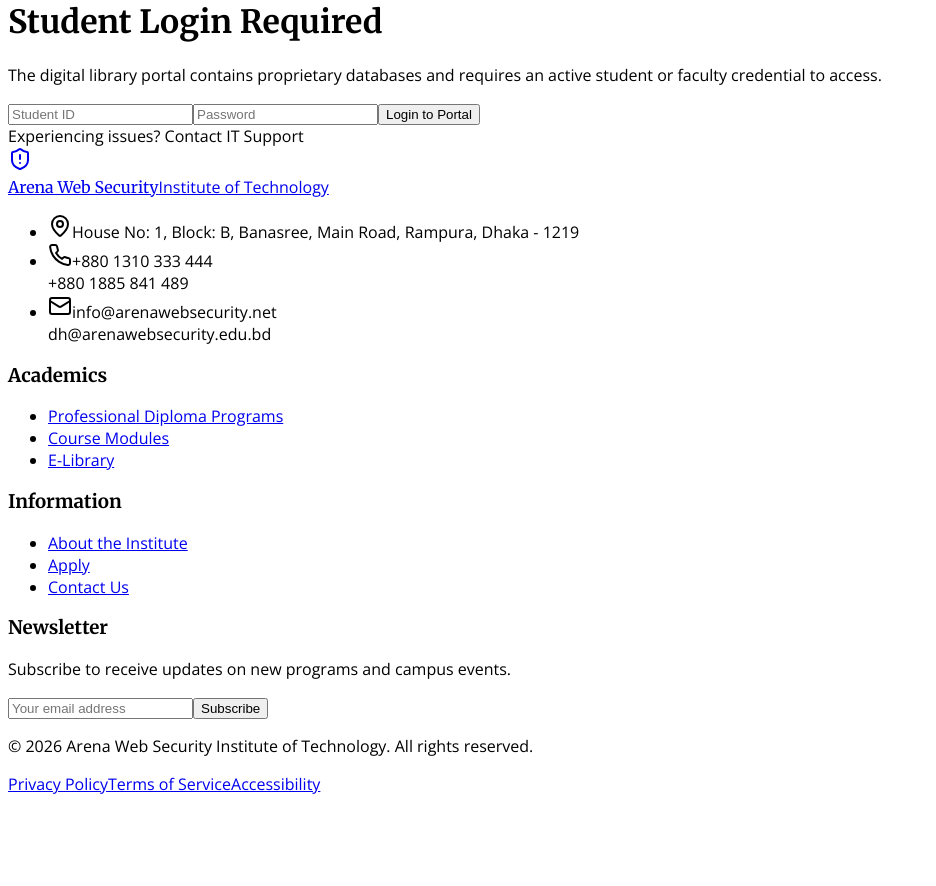
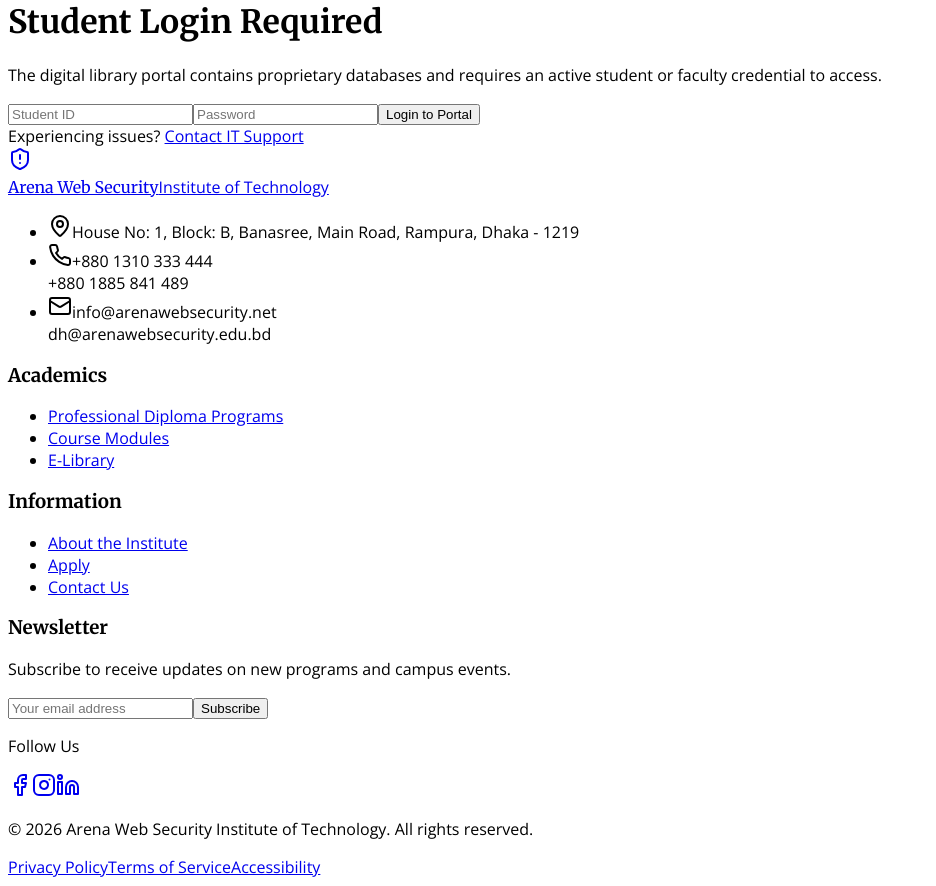
Before and after one commit to sahmsec/awsiot-final, a React (Vite) app in the folder client/: page /library in a window 1280 px wide. Shown: the part 1280-2166 px from the top of the page, without its empty margins (0-936 px from the left). Before the commit the page ends 2083 px from the top, so only its background shows below. Built offline with nearby package versions, Linux system fonts and the light colour scheme; a web font is replaced by a local one.

Commit message:
footer update

```diff
--- a/client/src/components/layout/Footer.tsx
+++ b/client/src/components/layout/Footer.tsx
@@ -1,13 +1,35 @@
+import { useState } from "react";
 import { Link } from "wouter";
-import { ShieldAlert, Facebook, Twitter, Instagram, Linkedin, MapPin, Phone, Mail } from "lucide-react";
+import {
+  ShieldAlert,
+  Facebook,
+  Instagram,
+  Linkedin,
+  MapPin,
+  Phone,
+  Mail,
+} from "lucide-react";
 
 export function Footer() {
+  const [email, setEmail] = useState("");
+  const [subscribed, setSubscribed] = useState(false);
+
+  const handleSubscribe = (e) => {
+    e.preventDefault();
+    if (!email) return;
+
+    setSubscribed(true);
+    setEmail("");
+
+    setTimeout(() => setSubscribed(false), 4000);
+  };
+
   return (
     <footer className="bg-[#0b0b0f] text-gray-300 pt-16 pb-8 border-t-[6px] border-[#bb1133]">
       <div className="max-w-7xl mx-auto px-4 sm:px-6 lg:px-8">
         <div className="grid grid-cols-1 md:grid-cols-2 lg:grid-cols-4 gap-12 mb-12">
 
-          {/* Brand Col */}
+          {/* Brand Column */}
           <div className="space-y-6">
             <Link href="/" className="flex items-center space-x-3">
               <div className="w-10 h-10 bg-[#bb1133] rounded flex items-center justify-center">
@@ -22,10 +44,6 @@
                 </span>
               </div>
             </Link>
-
-            {/* <p className="text-sm text-gray-400 leading-relaxed">
-              Empowering the next generation of cybersecurity leaders through practical, industry-aligned education and rigorous professional training programs.
-            </p> */}
 
             <ul className="space-y-4 text-sm mt-4">
               <li className="flex items-start space-x-3">
@@ -51,70 +69,145 @@
             </ul>
           </div>
 
-          {/* Academics Col */}
+          {/* Academics Column */}
           <div>
             <h3 className="text-white font-serif font-bold text-lg mb-6 relative inline-block">
               Academics
               <span className="absolute -bottom-2 left-0 w-1/2 h-0.5 bg-[#bb1133]"></span>
             </h3>
             <ul className="space-y-3 text-sm">
-              <li><Link href="/courses/diploma" className="text-gray-400 hover:text-[#bb1133] transition-colors">Professional Diploma Programs</Link></li>
-              {/* <li><Link href="/courses/short-course" className="text-gray-400 hover:text-[#bb1133] transition-colors">Short Courses</Link></li> */}
-              {/* <li><Link href="#" className="text-gray-400 hover:text-[#bb1133] transition-colors">Professional Certifications</Link></li> */}
-              <li><Link href="#" className="text-gray-400 hover:text-[#bb1133] transition-colors">Course Modules</Link></li>
-              <li><Link href="/library" className="text-gray-400 hover:text-[#bb1133] transition-colors">E-Library</Link></li>
+              <li>
+                <Link href="/courses/diploma" className="text-gray-400 hover:text-[#bb1133] transition-colors">
+                  Professional Diploma Programs
+                </Link>
+              </li>
+              <li>
+                <Link href="#" className="text-gray-400 hover:text-[#bb1133] transition-colors">
+                  Course Modules
+                </Link>
+              </li>
+              <li>
+                <Link href="/library" className="text-gray-400 hover:text-[#bb1133] transition-colors">
+                  E-Library
+                </Link>
+              </li>
             </ul>
           </div>
 
-          {/* Information Col */}
+          {/* Information Column */}
           <div>
             <h3 className="text-white font-serif font-bold text-lg mb-6 relative inline-block">
               Information
               <span className="absolute -bottom-2 left-0 w-1/2 h-0.5 bg-[#bb1133]"></span>
             </h3>
             <ul className="space-y-3 text-sm">
-              <li><Link href="/about-us" className="text-gray-400 hover:text-[#bb1133] transition-colors">About the Institute</Link></li>
-              <li><Link href="/apply" className="text-gray-400 hover:text-[#bb1133] transition-colors">Apply</Link></li>
-              {/* <li><Link href="#" className="text-gray-400 hover:text-[#bb1133] transition-colors">Tuition & Financial Aid</Link></li> */}
-              {/* <li><Link href="#" className="text-gray-400 hover:text-[#bb1133] transition-colors">Campus News</Link></li> */}
-              <li><Link href="/contact" className="text-gray-400 hover:text-[#bb1133] transition-colors">Contact Us</Link></li>
+              <li>
+                <Link href="/about-us" className="text-gray-400 hover:text-[#bb1133] transition-colors">
+                  About the Institute
+                </Link>
+              </li>
+              <li>
+                <Link href="/apply" className="text-gray-400 hover:text-[#bb1133] transition-colors">
+                  Apply
+                </Link>
+              </li>
+              <li>
+                <Link href="/contact" className="text-gray-400 hover:text-[#bb1133] transition-colors">
+                  Contact Us
+                </Link>
+              </li>
             </ul>
           </div>
 
-          {/* Newsletter Col */}
+          {/* Newsletter Column */}
           <div>
             <h3 className="text-white font-serif font-bold text-lg mb-6 relative inline-block">
               Newsletter
               <span className="absolute -bottom-2 left-0 w-1/2 h-0.5 bg-[#bb1133]"></span>
             </h3>
+
             <p className="text-sm text-gray-400 mb-4">
               Subscribe to receive updates on new programs and campus events.
             </p>
-            <form className="flex flex-col space-y-3">
+
+            <form onSubmit={handleSubscribe} className="flex flex-col space-y-3">
               <input
                 type="email"
+                required
+                value={email}
+                onChange={(e) => setEmail(e.target.value)}
                 placeholder="Your email address"
                 className="bg-gray-800 border border-gray-700 rounded px-4 py-2.5 text-sm text-white focus:outline-none focus:border-[#bb1133] w-full"
               />
+
               <button
-                type="button"
+                type="submit"
                 className="bg-[#bb1133] hover:bg-[#9e0e2b] text-white font-bold rounded px-4 py-2.5 transition-colors w-full"
               >
                 Subscribe
               </button>
+
+              {subscribed && (
+                <p className="text-green-500 text-sm mt-2">
+                  Thanks for subscribing to our newsletter!
+                </p>
+              )}
             </form>
+
+            {/* Socials */}
+            <div className="pt-6">
+              <p className="text-sm text-gray-400 mb-3">Follow Us</p>
+              <div className="flex space-x-4">
+                <a
+                  href="https://www.facebook.com/ArenaBangladesh"
+                  target="_blank"
+                  rel="noopener noreferrer"
+                  className="w-9 h-9 flex items-center justify-center rounded bg-gray-800 hover:bg-[#bb1133] transition-colors"
+                >
+                  <Facebook className="w-4 h-4 text-white" />
+                </a>
+
+                <a
+                  href="https://www.instagram.com/popular/arena-web-security/"
+                  target="_blank"
+                  rel="noopener noreferrer"
+                  className="w-9 h-9 flex items-center justify-center rounded bg-gray-800 hover:bg-[#bb1133] transition-colors"
+                >
+                  <Instagram className="w-4 h-4 text-white" />
+                </a>
+
+                <a
+                  href="https://www.linkedin.com/company/arena-web-security/"
+                  target="_blank"
+                  rel="noopener noreferrer"
+                  className="w-9 h-9 flex items-center justify-center rounded bg-gray-800 hover:bg-[#bb1133] transition-colors"
+                >
+                  <Linkedin className="w-4 h-4 text-white" />
+                </a>
+              </div>
+            </div>
+
           </div>
         </div>
 
         {/* Bottom */}
         <div className="pt-8 border-t border-white/10 flex flex-col md:flex-row items-center justify-between text-xs text-gray-500">
-          <p>&copy; 2026 Arena Web Security Institute of Technology. All rights reserved.</p>
+          <p>
+            &copy; 2026 Arena Web Security Institute of Technology. All rights reserved.
+          </p>
           <div className="flex space-x-6 mt-4 md:mt-0">
-            <Link href="#" className="hover:text-[#bb1133] transition-colors">Privacy Policy</Link>
-            <Link href="#" className="hover:text-[#bb1133] transition-colors">Terms of Service</Link>
-            <Link href="#" className="hover:text-[#bb1133] transition-colors">Accessibility</Link>
+            <Link href="#" className="hover:text-[#bb1133] transition-colors">
+              Privacy Policy
+            </Link>
+            <Link href="#" className="hover:text-[#bb1133] transition-colors">
+              Terms of Service
+            </Link>
+            <Link href="#" className="hover:text-[#bb1133] transition-colors">
+              Accessibility
+            </Link>
           </div>
         </div>
+
       </div>
     </footer>
   );
--- a/client/src/pages/AboutUs.tsx
+++ b/client/src/pages/AboutUs.tsx
@@ -77,7 +77,7 @@
                 13+ Years
               </h3>
               <p className="text-gray-500 text-sm leading-relaxed">
-                Of pioneering practical, industry-first education paradigms.
+                Of pioneering practical, industry-first education models.
               </p>
             </div>
           </div>
--- a/client/src/pages/Gallery.tsx
+++ b/client/src/pages/Gallery.tsx
@@ -5,7 +5,7 @@
 const IMAGES = [
   { src: "/assets/aws6.webp", alt: "gallery image" },
   { src: "/assets/homefeature.png", alt: "gallery image" },
-  { src: "/assets/aws8.webp", alt: "gallery image" },
+  { src: "/assets/aws11.webp", alt: "gallery image" },
 
   { src: "/assets/aws7.webp", alt: "gallery image" },
   { src: "/assets/aws10.webp", alt: "gallery image" },
--- a/client/src/pages/Home.tsx
+++ b/client/src/pages/Home.tsx
@@ -25,7 +25,7 @@
           </h1>
 
           <p className="text-lg md:text-xl text-gray-200 max-w-2xl mx-auto mb-12 text-shadow-sm font-light">
-            Join the elite ranks of digital defenders. Arena Web Security Institute of Technology provides world-class education for the modern threat landscape.
+            Government-Recognized Technical Education Institute, Established in 2012. Join the elite ranks of digital defenders with world-class education for the modern threat landscape.
           </p>
 
           <div className="flex flex-col sm:flex-row items-center justify-center gap-4">
--- a/client/src/pages/Library.tsx
+++ b/client/src/pages/Library.tsx
@@ -80,9 +80,12 @@
         {/* IT Support */}
         <div className="mt-8 text-sm text-gray-500">
           Experiencing issues?{" "}
-          <span className="text-primary font-medium hover:underline cursor-pointer">
+          <a
+            href="mailto:dh@arenawebsecurity.edu.bd"
+            className="text-primary font-medium hover:underline cursor-pointer"
+          >
             Contact IT Support
-          </span>
+          </a>
         </div>
 
       </div>
```
Also changed, not shown: client/public/assets/aws11.webp (added).
